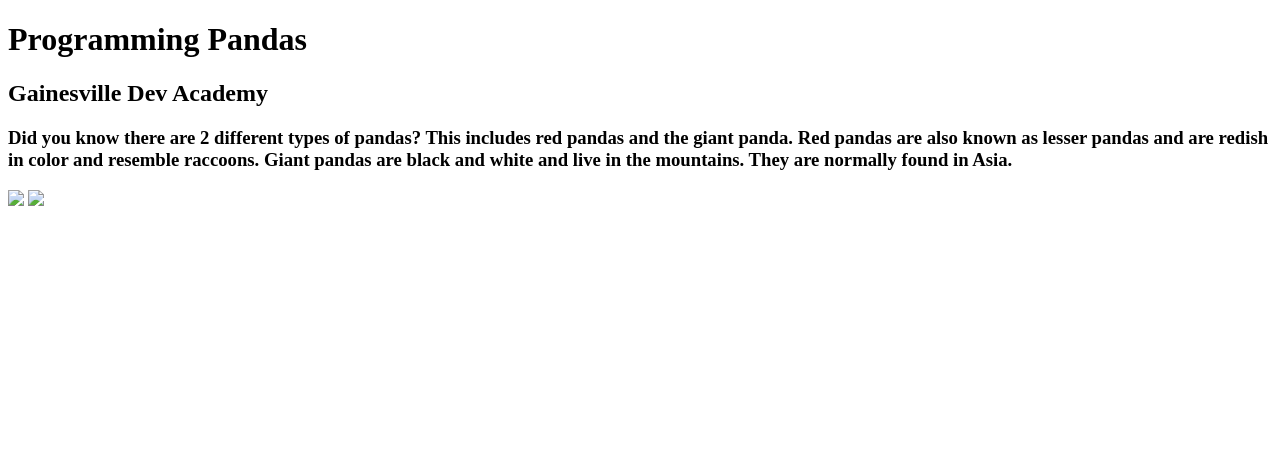
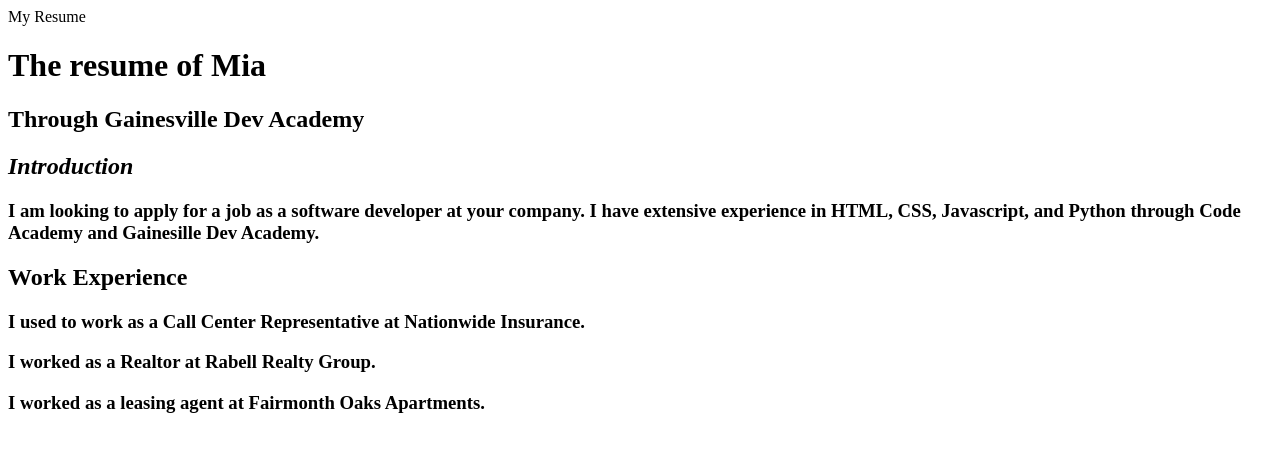
Before and after one commit to mialaduke/resume, a plain HTML site: page index.html in a window 1280 px wide. Drawn offline with Linux system fonts and the light colour scheme.

Commit message:
Initial Update

```diff
--- a/index.html
+++ b/index.html
@@ -14,25 +14,31 @@
   </style>
 
 </head>
+  </title> My Resume </title>
+</head>
 
-<title>Programming Pandas</title>
+<title>My Resume</title>
 
-</head>
+
 
 <body>
   <h1>
-    <strong>Programming Pandas</strong>
+    <strong>The resume of Mia</strong>
   </h1>
-<h2>Gainesville Dev Academy</h2>
+<h2>Through Gainesville Dev Academy</h2>
 
-<h3>Did you know there are 2 different types of pandas? This includes red pandas
-and the giant panda. Red pandas are also known as lesser pandas and are redish in color
-and resemble raccoons. Giant pandas are black and white and live in
-the mountains. They are normally found in Asia.</h3>
+<h2>
+  <em>Introduction
+  </em>
+  </h3>
+  <h3>I am looking to apply for a job as a software developer at your company.
+  I have extensive experience in HTML, CSS, Javascript, and Python through Code Academy
+and Gainesille Dev Academy.</h3>
 
-<img src="redpanda.jpg"/>
-<img src="panda.jpg"/>
-
+<h2>Work Experience</h2>
+<h3>I used to work as a Call Center Representative at Nationwide Insurance.</h3>
+<h3>I worked as a Realtor at Rabell Realty Group.</h3>
+<h3>I worked as a leasing agent at Fairmonth Oaks Apartments.</h3>
   <script>
   	console.log('Javascript is working!')
   </script>
```
